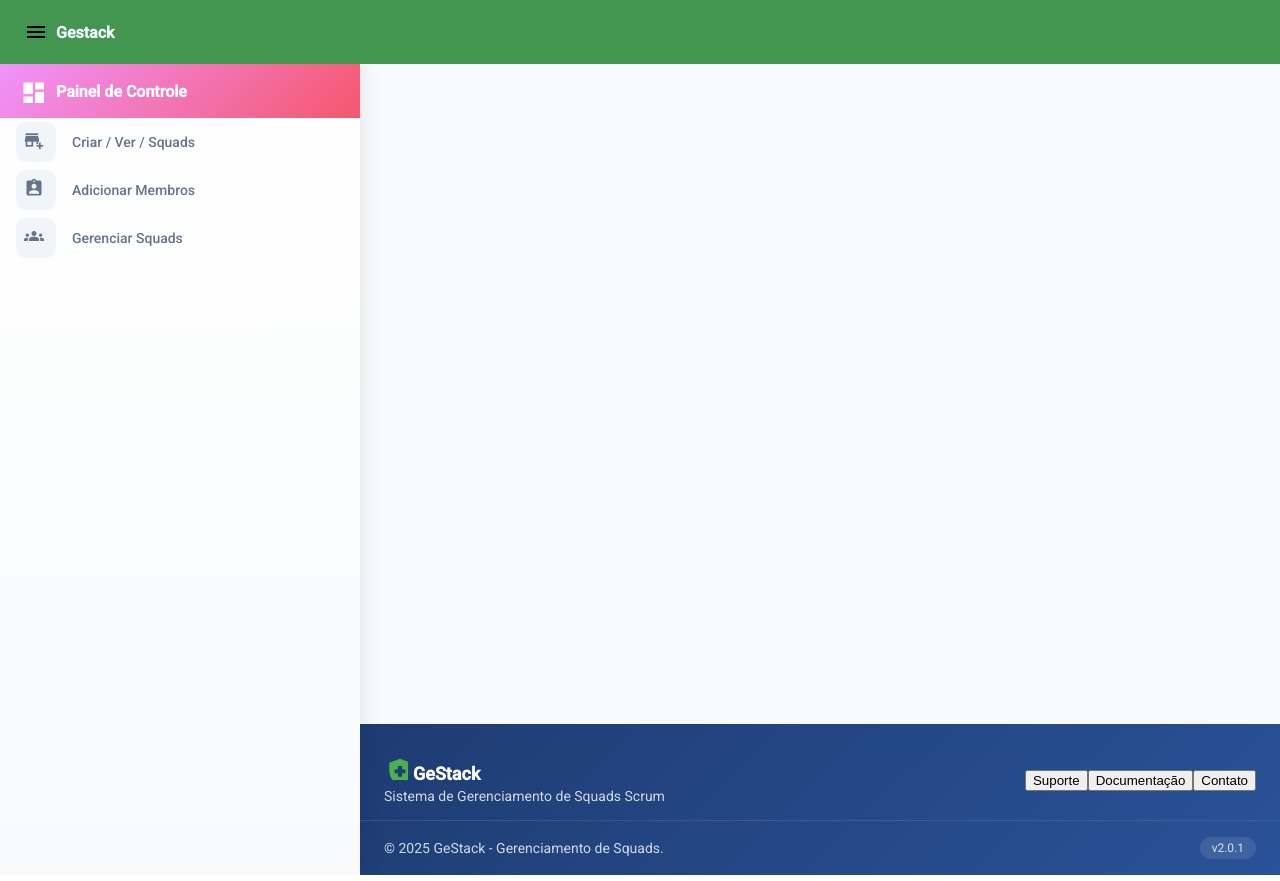
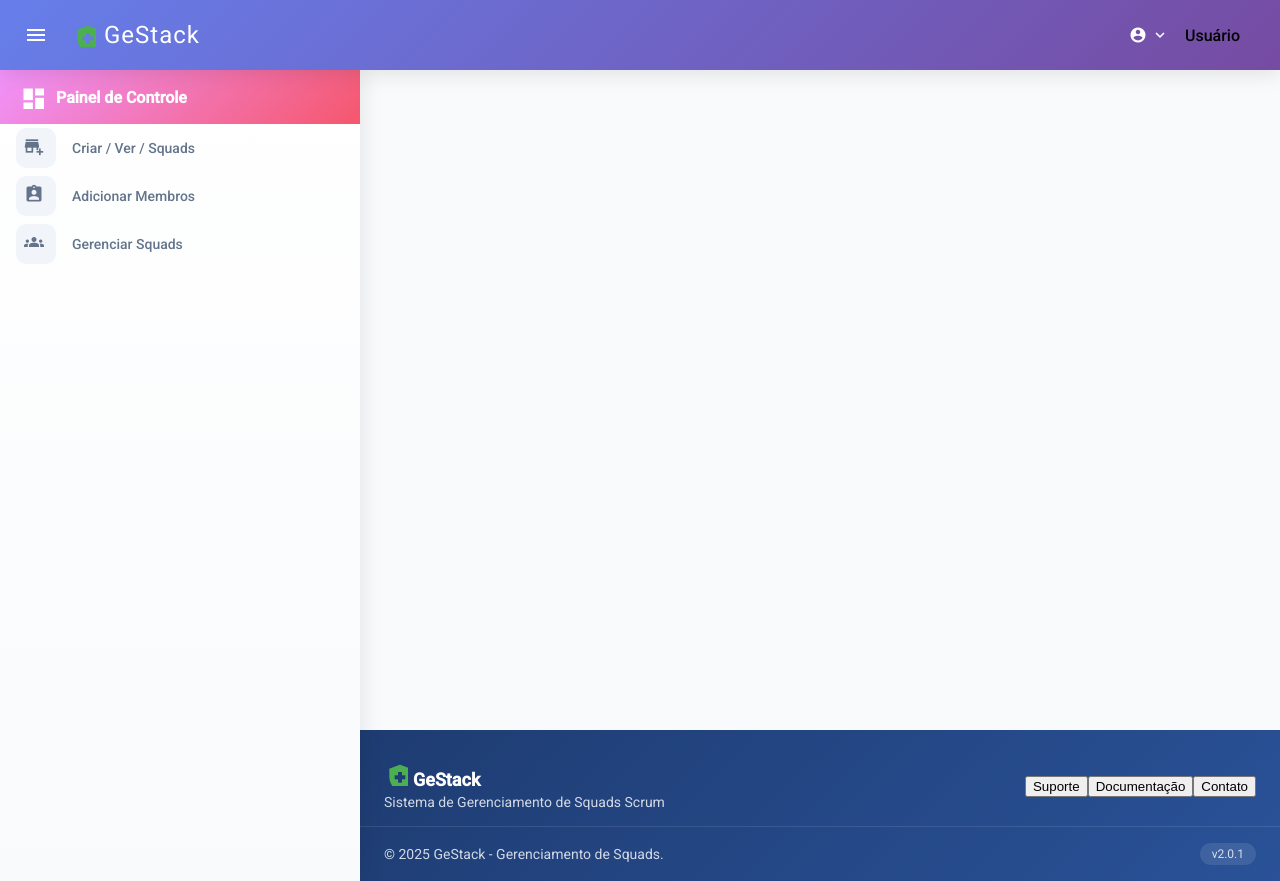
Before and after one commit to Dissoares/GeStack, an Angular app in the folder front/: page / in a window 1280 px wide. Built offline with nearby package versions, Linux system fonts and the light colour scheme.

Commit message:
estilizando cabecaolho

```diff
--- a/front/src/app/layout/cabecalho/cabecalho.component.html
+++ b/front/src/app/layout/cabecalho/cabecalho.component.html
@@ -1,9 +1,20 @@
-<mat-toolbar>
-  <button mat-icon-button (click)="ativar()">
+<mat-toolbar class="cabecalho">
+  <button mat-icon-button (click)="ativar()" class="botao-barra">
     <mat-icon>menu</mat-icon>
   </button>
 
-  <strong style="color: aliceblue">Gestack</strong>
+  <div class="logo-container">
+    <mat-icon class="logo-icon">health_and_safety</mat-icon>
+    <span class="titulo">GeStack</span>
+  </div>
 
-  <span class="espaco"></span>
+  <span class="spaco-menu"></span>
+
+  <div class="usuario">
+    <button mat-button class="botao-usuario">
+      <mat-icon>account_circle</mat-icon>
+      <span>Usuário</span>
+      <mat-icon>expand_more</mat-icon>
+    </button>
+  </div>
 </mat-toolbar>
--- a/front/src/app/layout/cabecalho/cabecalho.component.scss
+++ b/front/src/app/layout/cabecalho/cabecalho.component.scss
@@ -1,7 +1,66 @@
-mat-toolbar {
-  background-color: #047012bd;
+.cabecalho {
+  background: linear-gradient(135deg, #667eea 0%, #764ba2 100%);
+  box-shadow: 0 4px 20px rgba(0, 0, 0, 0.1);
+  padding: 0 16px;
+  height: 70px;
+  position: sticky;
+  top: 0;
+  z-index: 1000;
 }
 
-.espaco {
-  flex: 1 1 auto;
+.botao-barra {
+  .mat-icon {
+    color: #ffffff;
+    font-size: 24px;
+  }
 }
+
+.logo-container {
+  display: flex;
+  align-items: center;
+  margin-left: 16px;
+
+  .logo-icon {
+    color: #4caf50;
+    font-size: 32px;
+    margin-right: 8px;
+  }
+
+  .titulo {
+    font-size: 24px;
+    color: #ffffff;
+    letter-spacing: 1px;
+  }
+}
+
+.spaco-menu {
+  flex: 1;
+}
+
+.usuario {
+  display: flex;
+  align-items: center;
+  gap: 8px;
+}
+
+.botao-usuario {
+  .mat-icon {
+    color: white;
+  }
+}
+
+.botao-usuario {
+  color: white;
+  border-radius: 24px;
+  padding: 8px 16px;
+  transition: all 0.3s ease;
+
+  &:hover {
+    background: rgba(255, 255, 255, 0.1);
+  }
+
+  span {
+    margin: 0 8px;
+    font-weight: 500;
+  }
+}
```
